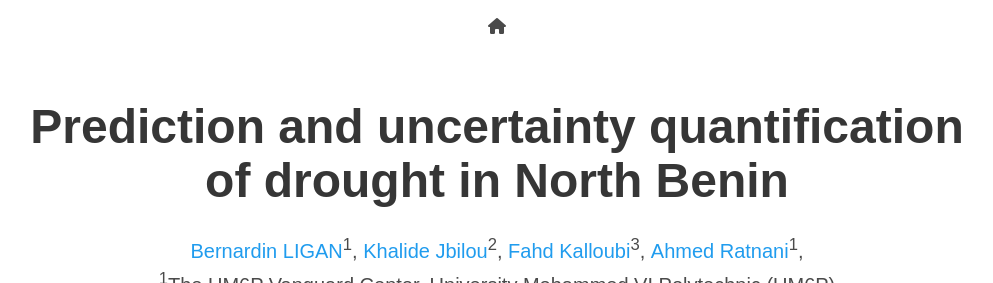
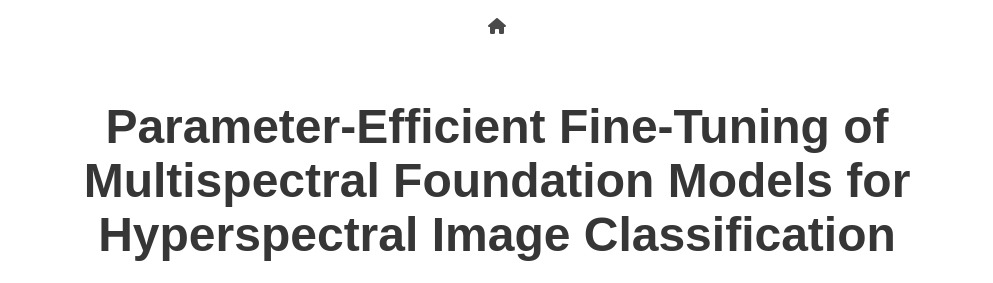
Before and after one commit to LiganiumInc/PEFT_HSIC, a plain HTML site: page docs/index.html in a window 1280 px wide. Shown: the top 283 px of the page, without its empty margins (143-1136 px from the left). Drawn offline with nearby package versions, Linux system fonts and the light colour scheme; some icons are missing; a web font is replaced by a local one.

Commit message:
modify Readme and docs

```diff
--- a/docs/index.html
+++ b/docs/index.html
@@ -71,7 +71,7 @@ Hyperspectral Image Classification">
     <div class="container is-max-desktop">
       <div class="columns is-centered">
         <div class="column has-text-centered">
-          <h1 class="title is-1 publication-title">Prediction and uncertainty quantification of drought in North Benin</h1>
+          <h1 class="title is-1 publication-title">Parameter-Efficient Fine-Tuning of Multispectral Foundation Models for Hyperspectral Image Classification</h1>
           <div class="is-size-5 publication-authors">
             <span class="author-block">
               <a href="">Bernardin LIGAN</a><sup>1</sup>,</span>
```
Also changed, not shown: 1 other file.
